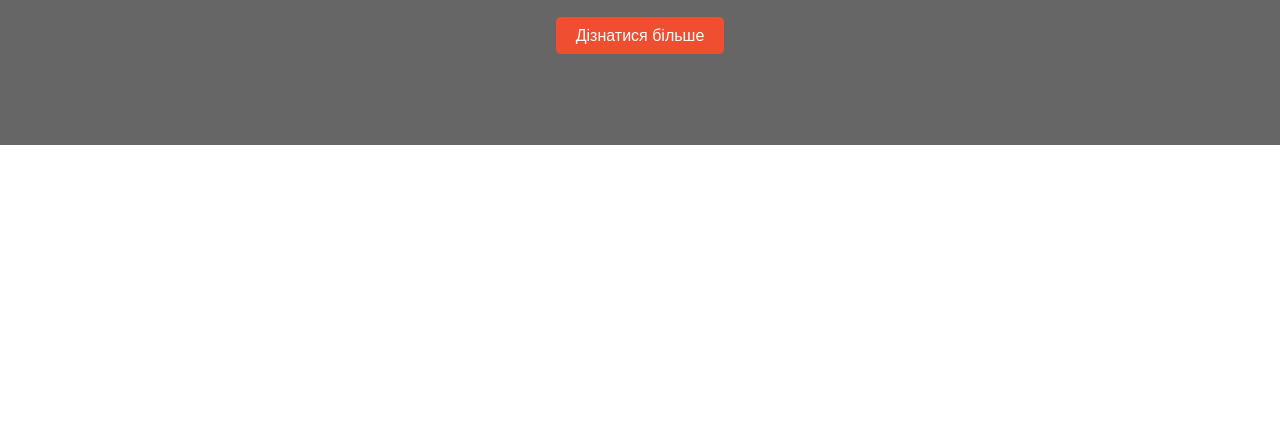
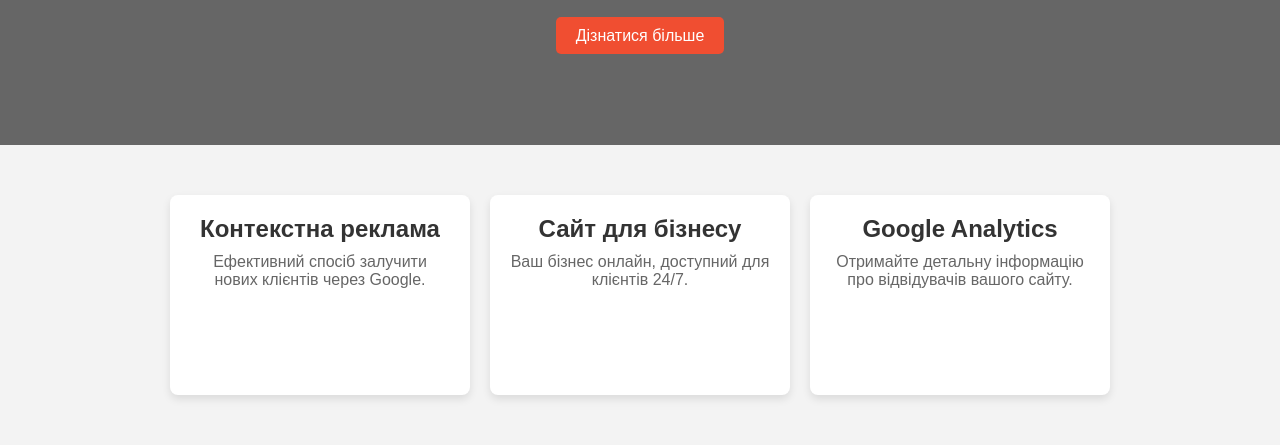
Before and after one commit to Resha228/click3-work, a website: page index.html in a window 1280 px wide. Shown: the part 279-724 px from the top of the page. Drawn offline with Linux system fonts and the light colour scheme.

Commit message:
card-section

```diff
--- a/index.html
+++ b/index.html
@@ -33,5 +33,49 @@
         <a href="#services" class="cta-button">Дізнатися більше</a>
       </div>
     </section>
+    <!-- Секция с карточками услуг с эффектом наведения -->
+    <section id="detailed-services" class="detailed-services">
+      <div class="container">
+        <div class="service-card">
+          <div class="card-content">
+            <h3>Контекстна реклама</h3>
+            <p class="description">
+              Ефективний спосіб залучити нових клієнтів через Google.
+            </p>
+            <ul class="benefits">
+              <li>Швидке залучення нових клієнтів</li>
+              <li>Збільшення продажів</li>
+              <li>Оголошення тільки для зацікавлених користувачів</li>
+            </ul>
+          </div>
+        </div>
+        <div class="service-card">
+          <div class="card-content">
+            <h3>Сайт для бізнесу</h3>
+            <p class="description">
+              Ваш бізнес онлайн, доступний для клієнтів 24/7.
+            </p>
+            <ul class="benefits">
+              <li>Професійний сайт для зростання продажів</li>
+              <li>Збільшення довіри клієнтів</li>
+              <li>Залучення нових клієнтів</li>
+            </ul>
+          </div>
+        </div>
+        <div class="service-card">
+          <div class="card-content">
+            <h3>Google Analytics</h3>
+            <p class="description">
+              Отримайте детальну інформацію про відвідувачів вашого сайту.
+            </p>
+            <ul class="benefits">
+              <li>Аналіз поведінки відвідувачів</li>
+              <li>Оцінка ефективності реклами</li>
+              <li>Оптимізація сайту для конверсій</li>
+            </ul>
+          </div>
+        </div>
+      </div>
+    </section>
   </body>
 </html>
--- a/style.css
+++ b/style.css
@@ -106,3 +106,73 @@ body {
   font-size: 20px;
   margin-bottom: 30px;
 }
+/* Основные стили для секции с карточками */ /* Основные стили для секции с карточками */
+.detailed-services {
+  padding: 50px 0;
+  background-color: #f3f3f3;
+  text-align: center;
+}
+
+.detailed-services .container {
+  display: flex;
+  flex-wrap: wrap;
+  gap: 20px;
+  justify-content: center;
+}
+
+.service-card {
+  background-color: #fff;
+  border-radius: 8px;
+  padding: 20px;
+  max-width: 300px;
+  min-height: 200px; /* Фиксированная минимальная высота для предотвращения "прыжка" */
+  box-shadow: 0 4px 8px rgba(0, 0, 0, 0.1);
+  overflow: hidden;
+  position: relative;
+  cursor: pointer;
+  transition: transform 0.5s ease; /* Более плавный переход */
+}
+
+.service-card:hover {
+  transform: translateY(-5px);
+}
+
+.card-content {
+  transition: opacity 0.6s ease; /* Плавный переход между текстами */
+}
+
+.service-card h3 {
+  font-size: 24px;
+  color: #333;
+  margin-bottom: 10px;
+}
+
+.service-card .description {
+  font-size: 16px;
+  color: #666;
+  opacity: 1;
+  transition: opacity 0.6s ease; /* Плавный переход */
+}
+
+.service-card .benefits {
+  opacity: 0;
+  display: block; /* Делаем элемент видимым, но с нулевой непрозрачностью */
+  list-style: disc;
+  padding-left: 20px;
+  transition: opacity 0.6s ease;
+}
+
+.service-card .benefits li {
+  font-size: 14px;
+  color: #555;
+  margin-bottom: 5px;
+}
+
+/* Эффект наведения: плавная смена текста */
+.service-card:hover .description {
+  opacity: 0; /* Плавно скрываем описание */
+}
+
+.service-card:hover .benefits {
+  opacity: 1; /* Плавно показываем список преимуществ */
+}
```
